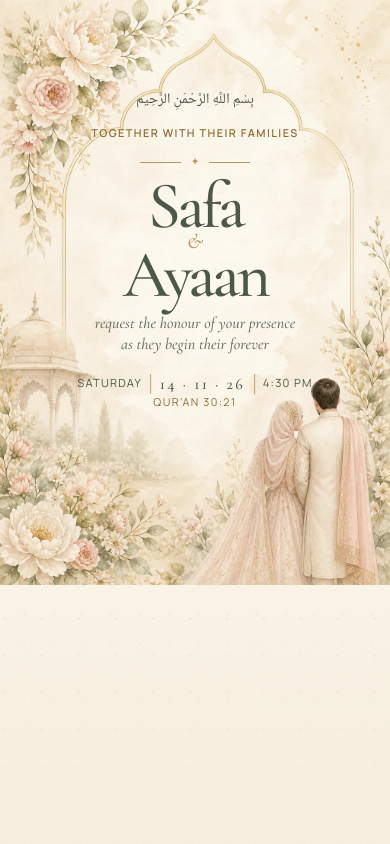
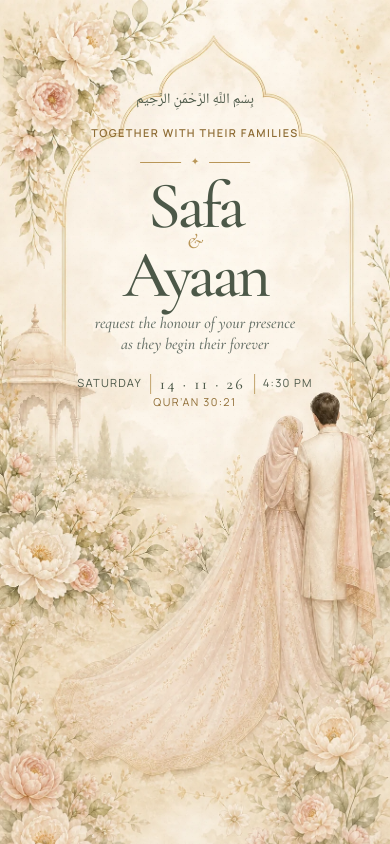
Before and after one commit to sakeerHussain/Wedding-Invitation, a Next.js app: page / in a window 390 px wide. Both pictures are taken after a click on the button "SA". Shown: the top 844 px of the page. Built offline with nearby package versions, Linux system fonts and the light colour scheme.

Commit message:
Add full-height mobile invitation artwork

```diff
--- a/app/globals.css
+++ b/app/globals.css
@@ -43,6 +43,7 @@ button:focus-visible,a:focus-visible,[tabindex="-1"]:focus-visible { outline:3px
 .hero-art-stage:after { content:""; position:absolute; z-index:1; inset:0; pointer-events:none; background:linear-gradient(90deg,#f5ecdf45,#fff0 24%,#fff0 76%,#f5ecdf45); }
 .hero-art-backdrop { z-index:0; width:100%!important; height:100%!important; object-fit:cover; transform:scale(1.08); filter:saturate(.72); opacity:.42; }
 .hero-art { position:relative!important; z-index:2; width:min(100vw,66.667dvh)!important; height:min(100dvh,150vw)!important; max-width:none!important; object-fit:contain; object-position:center; box-shadow:0 0 48px #725c3d24; }
+.hero-art--mobile { display:none; }
 .arch { position:relative; z-index:2; width:min(82vw,54.667dvh); height:min(82dvh,123vw); padding:0; opacity:var(--content-opacity); transform:translateY(var(--content-shift)); transition:opacity .05s linear,transform .05s linear; }
 .arch:before,.arch:after { display:none; }
 .arch__inner { position:relative; z-index:2; height:100%; display:flex; flex-direction:column; align-items:center; text-align:center; padding:calc(min(100dvh,150vw) * .15) 1rem 1rem; }
@@ -197,5 +198,31 @@ footer { margin:0 calc(0px - var(--details-gutter));padding:7rem 2rem 5rem;text-
   .date-lockup strong{padding-inline:.45rem;white-space:nowrap}
   .venue-card__symbol{font-size:1.7rem}
 }
+@media(orientation:portrait) and (max-width:1024px){
+  .hero__fixed{
+    min-height:100svh;
+    height:100dvh;
+    background:#faf4e8;
+  }
+  .hero-art-stage{
+    place-items:stretch;
+    padding-top:0;
+    background:#faf4e8;
+  }
+  .hero-art-stage:after{display:none}
+  .hero-art-backdrop,.hero-art--desktop{display:none}
+  .hero-art.hero-art--mobile{
+    display:block;
+    width:100vw!important;
+    height:100dvh!important;
+    max-height:none!important;
+    object-fit:cover;
+    object-position:center top;
+    box-shadow:none;
+  }
+  .arch{
+    top:env(safe-area-inset-top);
+  }
+}
 @media(hover:none){.event-card:hover{transform:none;box-shadow:0 22px 50px #6e5a3e12}}
 @media(prefers-reduced-motion:reduce){*,*:before,*:after{animation-duration:.01ms!important;animation-iteration-count:1!important;scroll-behavior:auto!important;transition-duration:.01ms!important}.hero{height:auto}.hero__fixed{position:relative}.hero-art-stage{filter:none!important;opacity:1!important;transform:none!important}.arch{opacity:1!important;transform:none!important}.details{margin-top:0}.reveal{opacity:1;transform:none}}
--- a/app/page.tsx
+++ b/app/page.tsx
@@ -135,11 +135,20 @@ export default function Home() {
                 alt=""
               />
               <Image
-                className="hero-art"
+                className="hero-art hero-art--desktop"
                 src="/hero-watercolor-v3.webp"
                 width={1024}
                 height={1536}
                 sizes="(max-aspect-ratio: 2/3) 100vw, 67vh"
+                priority
+                alt=""
+              />
+              <Image
+                className="hero-art hero-art--mobile"
+                src="/hero-watercolor-mobile-v1.webp"
+                width={821}
+                height={1915}
+                sizes="100vw"
                 priority
                 alt=""
               />
```
Also changed, not shown: public/hero-watercolor-mobile-v1.webp (added), 1 other file (tests, documents, lock files or other folders).
